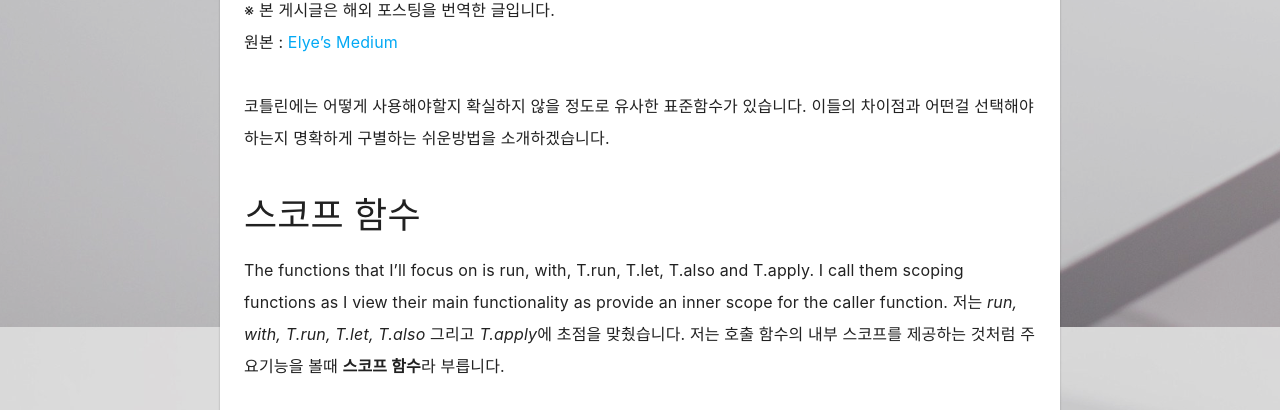
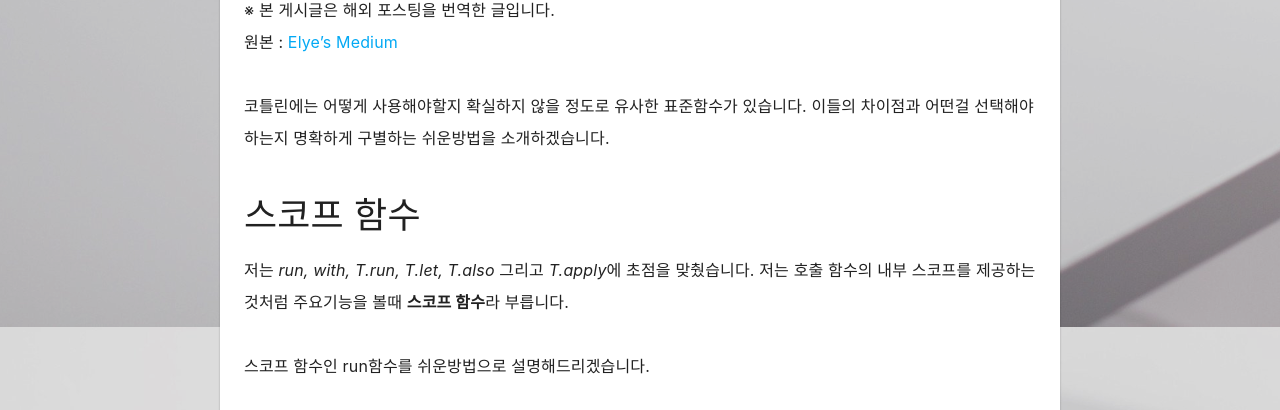
Before and after one commit to opnay/opnay.github.io, a Jekyll site: the page built from _posts/2018-10-22-kotin-master-standard.md, in a window 1280 px wide and 900 px high, scrolled down 573 px, cut to the strip 0-410 px from the top of the window. Built offline with Jekyll 4.4.1, drawn with Linux system fonts in a browser that asks for light colours; comment, search, counter and statistics services are not loaded.

Commit message:
2018-10-22-kotin-master-standard: Update Posts
Signed-off-by: Kim In Seop <opnayn@gmail.com>

```diff
--- a/_posts/2018-10-22-kotin-master-standard.md
+++ b/_posts/2018-10-22-kotin-master-standard.md
@@ -13,8 +13,6 @@ image: "/assets/thumb/kotlin.svg"
 이들의 차이점과 어떤걸 선택해야하는지 명확하게 구별하는 쉬운방법을 소개하겠습니다.
 
 # 스코프 함수
-The functions that I’ll focus on is run, with, T.run, T.let, T.also and T.apply.
-I call them scoping functions as I view their main functionality as provide an inner scope for the caller function.
 저는 *run, with, T.run, T.let, T.also* 그리고 *T.apply*에 초점을 맞췄습니다. 저는 호출 함수의 내부 스코프를 제공하는 것처럼 주요기능을 볼때 **스코프 함수**라 부릅니다.
 
 스코프 함수인 run함수를 쉬운방법으로 설명해드리겠습니다.
@@ -106,7 +104,7 @@ I call them scoping functions as I view their main functionality as provide an i
 # 함수 선택
 명백히 이제 3개의 속성으로, 함수들을 카테고리로 나눌 수 있습니다. 그리고 이것으로, 우리가 필요할때 어떤 함수를 사용해야 하는지 결정을 도와줄 수 있는 아래와 같은 결정 트리 형식을 만들 수 있습니다.
 
-<p style="text-align:center;"><img src="{{ site.url }}/assets/kotlin/function_choose_flowchart.png" alt="Kotlin" style="height:150px;"></p>
+<p style="text-align:center;"><img src="{{ site.url }}/assets/kotlin/function_choose_flowchart.png" alt="Kotlin" style="width:100%;"></p>
 
 ---
 
```
